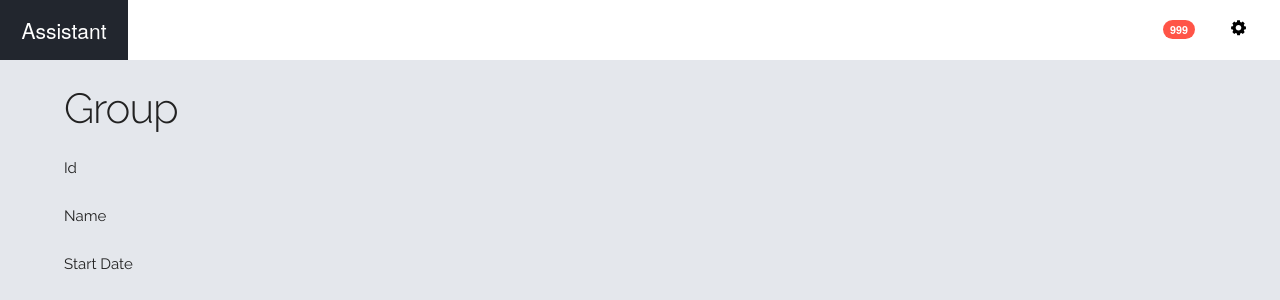
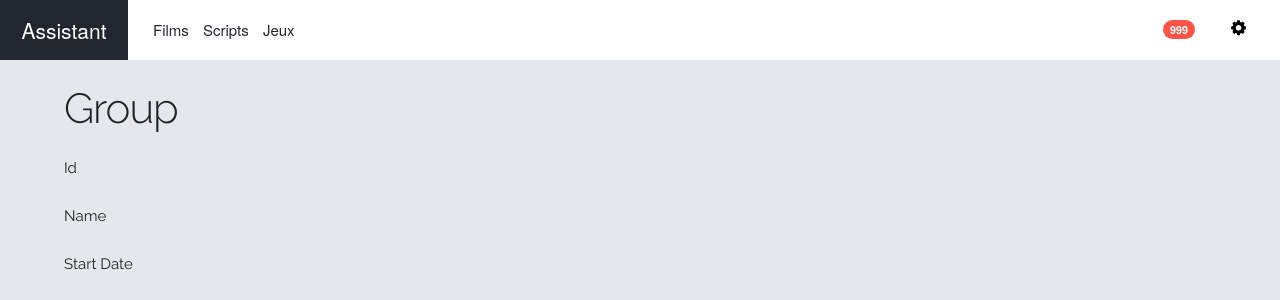
Before and after one commit to rildo/assistant, a CakePHP app: the page made by app/View/Groups/view.ctp in a window 1280 px wide. Shown: the top 300 px of the page. Run offline with PHP 8.4 and a stand-in for CakePHP, Linux system fonts and the light colour scheme; the template is opened without the code that fills it, so the values that code supplies are empty; some libraries are stand-ins or nearby versions.

Commit message:
Ajout de la gestion des scripts

```diff
--- a/app/View/Layouts/default.ctp
+++ b/app/View/Layouts/default.ctp
@@ -22,6 +22,13 @@
 		<header class="u-full-width">
 			<div class="header-logo-space u-pull-left">
 				<?php echo $this->Html->link('Assistant','/'); ?>
+			</div>
+			<div class="u-pull-left">
+				<ul class="quick-section">
+					<li><?php echo $this->Html->link('Films',array('controller' => 'films', 'action' => 'index')); ?></li>
+					<li><?php echo $this->Html->link('Scripts',array('controller' => 'scripts', 'action' => 'index')); ?></li>
+					<li><?php echo $this->Html->link('Jeux',array('controller' => 'games', 'action' => 'index')); ?></li>
+				</ul>
 			</div>
 			<div class="header-quick-nav">
 				<div class="quick-nav-right">
--- a/app/webroot/css/content.css
+++ b/app/webroot/css/content.css
@@ -59,3 +59,11 @@ div.sub-content {
 .error-message {
 	color: rgb(255,84,71);
 }
+
+.f-left {
+	float: left;
+}
+
+.f-right {
+	float: right;
+}
--- a/app/webroot/css/menu.css
+++ b/app/webroot/css/menu.css
@@ -158,3 +158,28 @@ header .nav > li {
 header a > img {
 	vertical-align: middle;
 }
+
+header .quick-section {
+    margin-left: 20px;
+    margin-top: 18px;
+    margin-right: 20px;
+    display: inline-block;
+    float: left;
+    direction: ltr;
+    padding-left: 0px;
+	margin-bottom: 0px;
+	list-style: outside none none;
+}
+
+header .quick-section li {
+	display: inline-block;
+	margin: 0px 5px;
+}
+
+header .quick-section a {
+    color: rgb(34,38,46);
+}
+
+header .quick-section a:hover {
+	color: rgb(3,169,244);
+}
```
Also changed, not shown: 2 other files.
